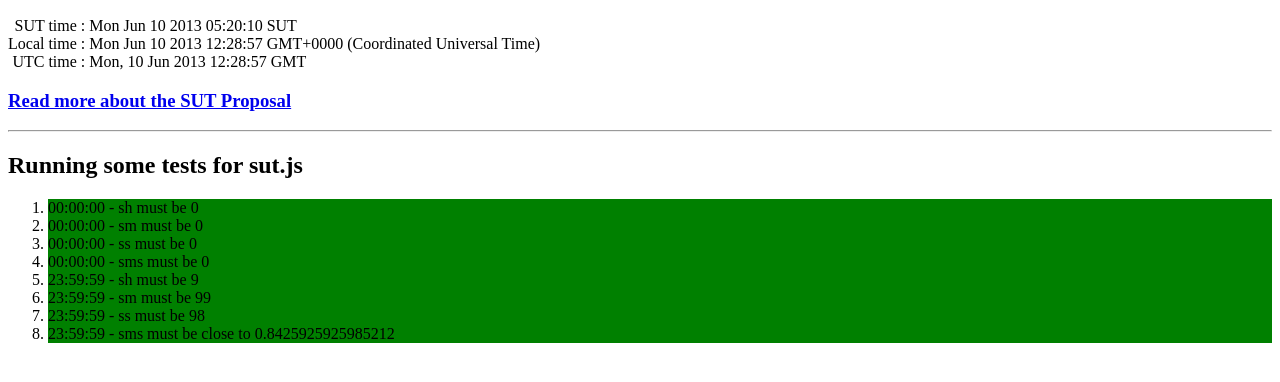
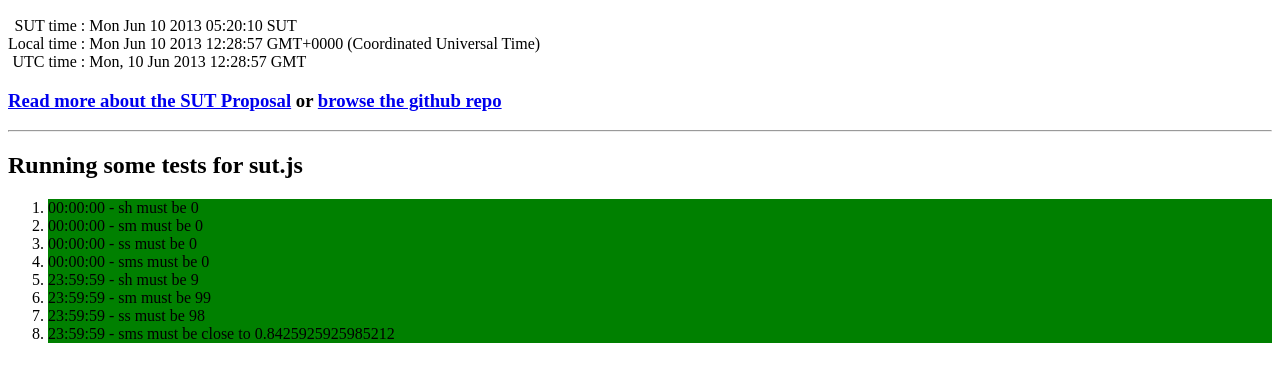
Before and after one commit to telmich/sut, a plain HTML site: page index.html in a window 1280 px wide. Shown: the part 110-492 px from the top of the page. Drawn offline with Linux system fonts and the light colour scheme.

Commit message:
also link the github repo
Signed-off-by: Nico Schottelius <nico@bento.schottelius.org>

```diff
--- a/index.html
+++ b/index.html
@@ -42,7 +42,7 @@
 				</div>
 			</div>
 
-			<h3><a href="http://www.nico.schottelius.org/docs/sut/">Read more about the SUT Proposal</a></h3>
+			<h3><a href="http://www.nico.schottelius.org/docs/sut/">Read more about the SUT Proposal</a> or <a href="https://github.com/telmich/sut">browse the github repo</a></h3>
 		</div>
 
 		<script src="sut.js"></script>
```
